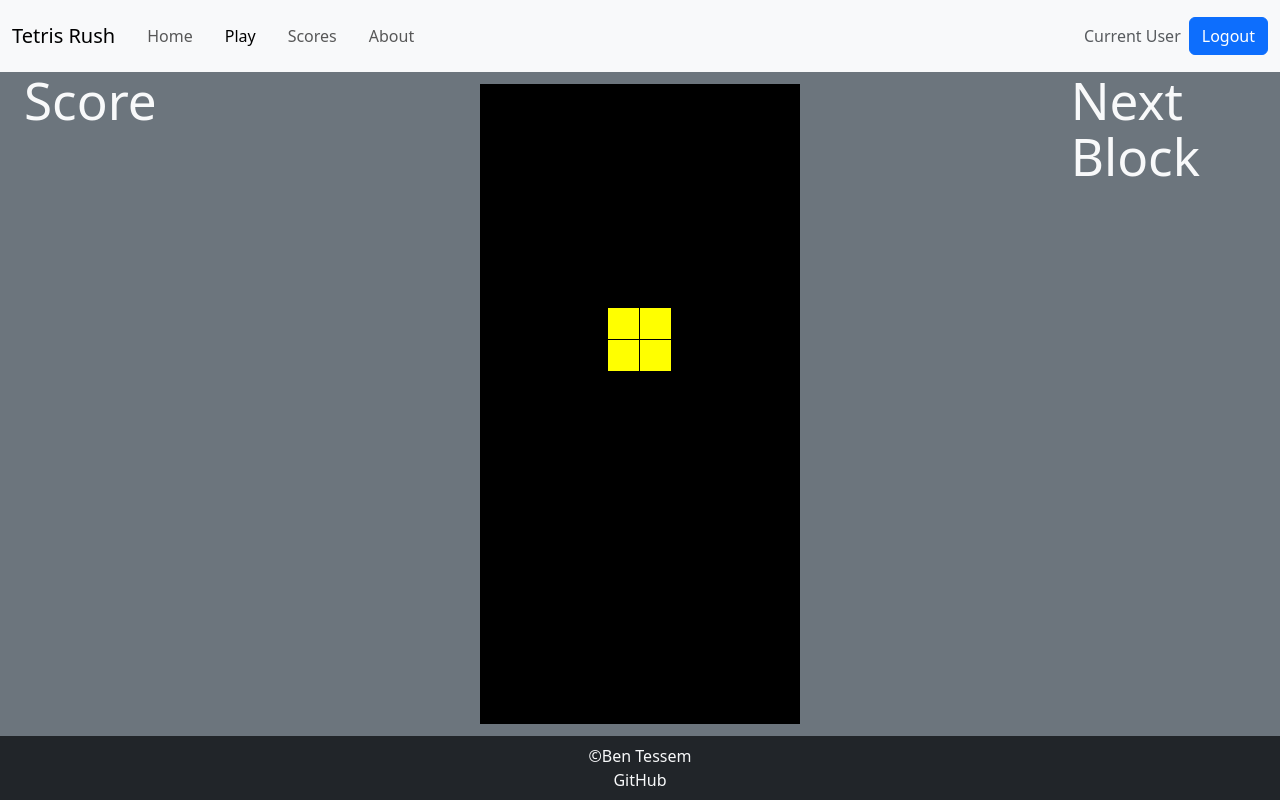
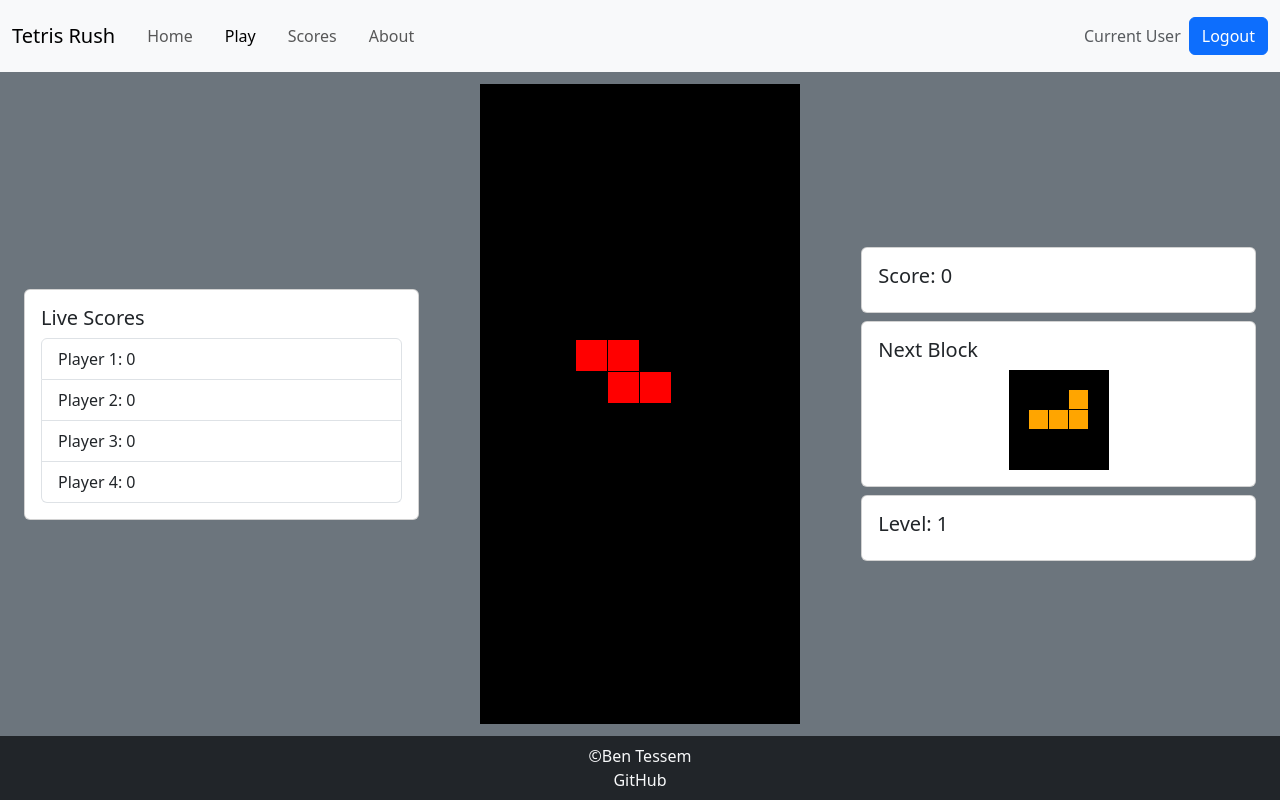
Before and after one commit to benjamin-tessem/startup, a React (Vite) app: page /play in a window 1280 px wide. Built offline with nearby package versions, Linux system fonts and the light colour scheme.

Commit message:
feat: finish the main gameplay loop

```diff
--- a/src/components/play/game-loop.js
+++ b/src/components/play/game-loop.js
@@ -71,6 +71,14 @@ export class Game {
     #gameOver = false;
     #animationFrame = null
 
+    #level = 1;
+    #linesCleared = 0;
+
+    // formula to determine amount of lines to clear to level up
+    #linesToLevelUp = this.#level * 10;
+
+    #speedMultiplier = 1 + (this.#level - 1) * 0.1;
+
     #tetromino = null;
 
     /**
@@ -87,17 +95,20 @@ export class Game {
      * @param {(restart: () => void) => void} onEnd
      * @param {(tetromino: string) => void} nextBlock
      * @param {(score: number) => void} setScore
+     * @param {(level: number) => void} setLevel
      */
-    constructor(canvas, onEnd, nextBlock, setScore) {
+    constructor(canvas, onEnd, nextBlock, setScore, setLevel) {
         this.canvas = canvas;
         this.ctx = canvas.getContext('2d');
         this.onEnd = onEnd;
         this.nextBlock = nextBlock;
         this.setScore = setScore;
+        this.setLevel = setLevel;
 
-
+        setLevel(this.#level);
         this.buildPlayfield();
 
+        this.randomGenerator();
         // Initialize the tetromino
         this.#tetromino = this.getNextTetromino();
 
@@ -137,6 +148,10 @@ export class Game {
 
         // I starts 2 blocks above the playfield, the rest start 1 block above
         const row = tetromino === 'I' || tetromino === 'O' ? -2 : -1;
+
+        if (this.#sequence.length === 0) {
+            this.randomGenerator();
+        }
 
         this.nextBlock(this.#sequence[0])
 
@@ -196,25 +211,73 @@ export class Game {
                 }
             })
         })
-
+        let cleared = 0;
         // Check for line clears, starting bottom up
-        for (let row = this.#playfield.length - 1; row >= 0; row--) {
+        for (let row = this.#playfield.length - 1; row >= 0;) {
             // if the row is full, clear it and shift every row above it down
-            if (this.#playfield[row].every(cell => cell !== 0)) {
+            if (this.#playfield[row].every(cell => !!cell)) {
                 // clear the row
                 this.#playfield.splice(row, 1);
                 // add a new row at the top
                 this.#playfield.unshift(Array(playfieldWidth).fill(0));
+                cleared++;
+            } else {
+                // We only decrement the row if we didn't clear it, because if we did, the row above it is now the current row
+                row--;
             }
         }
 
+        // if we cleared any lines, update the score
+        this.setScore?.(this.calcScore(cleared));
+        this.#linesCleared += cleared;
+        this.calcLevel();
         // Get the next tetromino
         this.#tetromino = this.getNextTetromino();
     }
 
+    /**
+     * Calculates the score based on the amount of lines cleared
+     * @param {number} cleared
+     * @returns
+     */
+    calcScore = (cleared) => {
+        let score = 0;
+        switch (cleared) {
+            case 1:
+                score = 40 * this.#level;
+                break;
+            case 2:
+                score = 100 * this.#level;
+                break;
+            case 3:
+                score = 300 * this.#level;
+                break;
+            case 4:
+                score = 1200 * this.#level;
+                break;
+            default:
+                break;
+        }
+        return score;
+    }
+
+    /**
+     * Calculates the level based on the amount of lines cleared
+     */
+    calcLevel = () => {
+        // formula to determine amount of lines to clear to level up
+        this.#linesToLevelUp = this.#level * 10;
+        if (this.#linesCleared >= this.#linesToLevelUp) {
+            this.#level++;
+            this.#speedMultiplier = 1 + (this.#level - 1) * 0.1;
+            this.setLevel?.(this.#level);
+            this.#linesCleared = 0;
+        }
+    }
+
     randomGenerator = () => {
-        //const sequence = ["I", "J", "L", "O", "S", "T", "Z"];
-        const sequence = ["O", "O", "O", "O", "O", "O", "O", "O", "O", "O", "O"];
+        const sequence = ["I", "J", "L", "O", "S", "T", "Z"];
+        //const sequence = ["O", "O", "O", "O", "O", "O", "O", "O", "O", "O", "O"];
         const seqLength = sequence.length;
         // randomly shuffle the sequence using get random int, and set that as the new sequence
         for (let i = 0; i < seqLength; i++) {
@@ -248,15 +311,18 @@ export class Game {
         this.#sequence = [];
         this.#playfield = [];
         this.buildPlayfield();
-        this.randomGenerator();
-        this.#tetromino = this.getNextTetromino();
         this.#gameOver = false;
         this.#playfield.forEach(row => row.fill(0));
         this.setScore?.(0);
-
+        this.#level = 1;
+        this.#linesCleared = 0;
+        this.#speedMultiplier = 1 + (this.#level - 1) * 0.1;
+        this.setLevel?.(this.#level);
+        this.randomGenerator();
+        this.#tetromino = this.getNextTetromino();
+        this?.nextBlock(this.#sequence[0]);
         this.setupListeners();
         this.gameLoop();
-
     }
 
     /**
@@ -280,7 +346,7 @@ export class Game {
         }
 
         if (this.#tetromino) {
-            if (++this.#count > 35) {
+            if (++this.#count > 35 / this.#speedMultiplier) {
                 this.#tetromino.row++;
                 this.#count = 0;
                 if (!this.isValidMove(this.#tetromino.matrix, this.#tetromino.row, this.#tetromino.col)) {
@@ -367,7 +433,5 @@ export class Game {
     removeListeners = () => {
         document.removeEventListener('keydown', this.keyboardListeners);
         // Add touch event listeners
-
-
     }
 }
--- a/src/components/play/game.jsx
+++ b/src/components/play/game.jsx
@@ -19,9 +19,10 @@ const Game = () => {
     const canvas = canvasRef.current;
     const game = new GameLoop(
       canvas,
-      (callBack) => dispatch({ type: "gameOver", payload: callBack }),
+      (callBack) => dispatch({ type: "gameOver", payload: () => callBack() }),
       (brick) => dispatch({ type: "next", payload: brick }),
-      (score) => dispatch({ type: "score", payload: score })
+      (score) => dispatch({ type: "score", payload: score }),
+      (level) => dispatch({ type: "level", payload: level })
     );
     game.start();
   }, [dispatch]);
--- a/src/components/play/index.jsx
+++ b/src/components/play/index.jsx
@@ -5,7 +5,7 @@ import Board from "./game";
 import Next from "./next";
 import Score from "./score";
 
-export const GameContext = createContext({});
+export const GameContext = createContext({ level: 1 });
 
 const Play = () => {
   // The state should have a state for the score, next brick and if the game has ended, as well as a restart function
@@ -19,6 +19,7 @@ const Play = () => {
             next: null,
             gameOver: false,
             restartGame: null,
+            level: 1,
           };
         case "gameOver":
           return {
@@ -35,6 +36,11 @@ const Play = () => {
           return {
             ...state,
             next: action.payload,
+          };
+        case "level":
+          return {
+            ...state,
+            level: action.payload,
           };
         default:
           return state;
@@ -62,7 +68,7 @@ const Play = () => {
           <Col>
             <Score />
           </Col>
-          <Col xs sm="8" lg="8">
+          <Col xs="12" lg="4" className="py-2">
             <Board />
           </Col>
           <Col>
--- a/src/components/play/next.jsx
+++ b/src/components/play/next.jsx
@@ -1,9 +1,77 @@
+import { Card, Stack } from "react-bootstrap";
+import { colors, tetrominos } from "./game-loop";
+import { useContext, useEffect, useRef } from "react";
+
+import { GameContext } from ".";
+
 const NextBlock = () => {
-    return (
-      <div>
-        <h1>Next Block</h1>
-      </div>
-    );
-  };
+  const {
+    state: { score, next, level },
+  } = useContext(GameContext);
 
-  export default NextBlock;
+  const canvasRef = useRef(null);
+
+  const nextBlock = tetrominos[next];
+  const nextColor = colors[next];
+
+  useEffect(() => {
+    if (!canvasRef.current || !nextBlock || !nextColor) return;
+    /**
+     * @type {HTMLCanvasElement}
+     */
+    const canvas = canvasRef.current;
+    const ctx = canvas.getContext("2d");
+    ctx.clearRect(0, 0, canvas.width, canvas.height);
+
+    // Set the canvas background color
+    ctx.fillStyle = "#000";
+    ctx.fillRect(0, 0, canvas.width, canvas.height);
+
+    // Assuming nextBlock is a 2D array representing your tetromino
+    const tetrominoWidth = nextBlock[0].length;
+    const tetrominoHeight = nextBlock.length;
+
+    // Calculate the starting position to center the tetromino
+    const startX = Math.floor((canvas.width - tetrominoWidth * 20) / 2);
+    const startY = Math.floor((canvas.height - tetrominoHeight * 20) / 2);
+
+    nextBlock.forEach((row, y) => {
+      row.forEach((value, x) => {
+        if (value !== 0) {
+          ctx.fillStyle = nextColor;
+
+          // Draw the tetromino at the centered position
+          ctx.fillRect(startX + x * 20, startY + y * 20, 20 - 1, 20 - 1);
+        }
+      });
+    });
+  }, [nextBlock, nextColor]);
+
+  return (
+    <Stack
+      direction="column"
+      className="gap-2 w-100 h-100 justify-content-center"
+    >
+      <Card>
+        <Card.Body>
+          <Card.Title>Score: {score}</Card.Title>
+        </Card.Body>
+      </Card>
+      <Card>
+        <Card.Body>
+          <Card.Title>Next Block</Card.Title>
+          <div className="d-flex justify-content-center align-items-center">
+            <canvas ref={canvasRef} width="100" height="100"></canvas>
+          </div>
+        </Card.Body>
+      </Card>
+      <Card>
+        <Card.Body>
+          <Card.Title>Level: {level}</Card.Title>
+        </Card.Body>
+      </Card>
+    </Stack>
+  );
+};
+
+export default NextBlock;
--- a/src/components/play/score.jsx
+++ b/src/components/play/score.jsx
@@ -1,9 +1,24 @@
+import { Card, ListGroup, Stack } from "react-bootstrap";
+
 const Score = () => {
-    return (
-      <div className="h-100">
-        <h1>Score</h1>
-      </div>
-    );
-  };
+  return (
+    <Stack
+      direction="column"
+      className="gap-2 w-100 h-100 justify-content-center"
+    >
+      <Card>
+        <Card.Body>
+          <Card.Title>Live Scores</Card.Title>
+          <ListGroup>
+            <ListGroup.Item>Player 1: 0</ListGroup.Item>
+            <ListGroup.Item>Player 2: 0</ListGroup.Item>
+            <ListGroup.Item>Player 3: 0</ListGroup.Item>
+            <ListGroup.Item>Player 4: 0</ListGroup.Item>
+          </ListGroup>
+        </Card.Body>
+      </Card>
+    </Stack>
+  );
+};
 
-  export default Score;
+export default Score;
```
Also changed, not shown: 1 other file (tests, documents, lock files or other folders).
